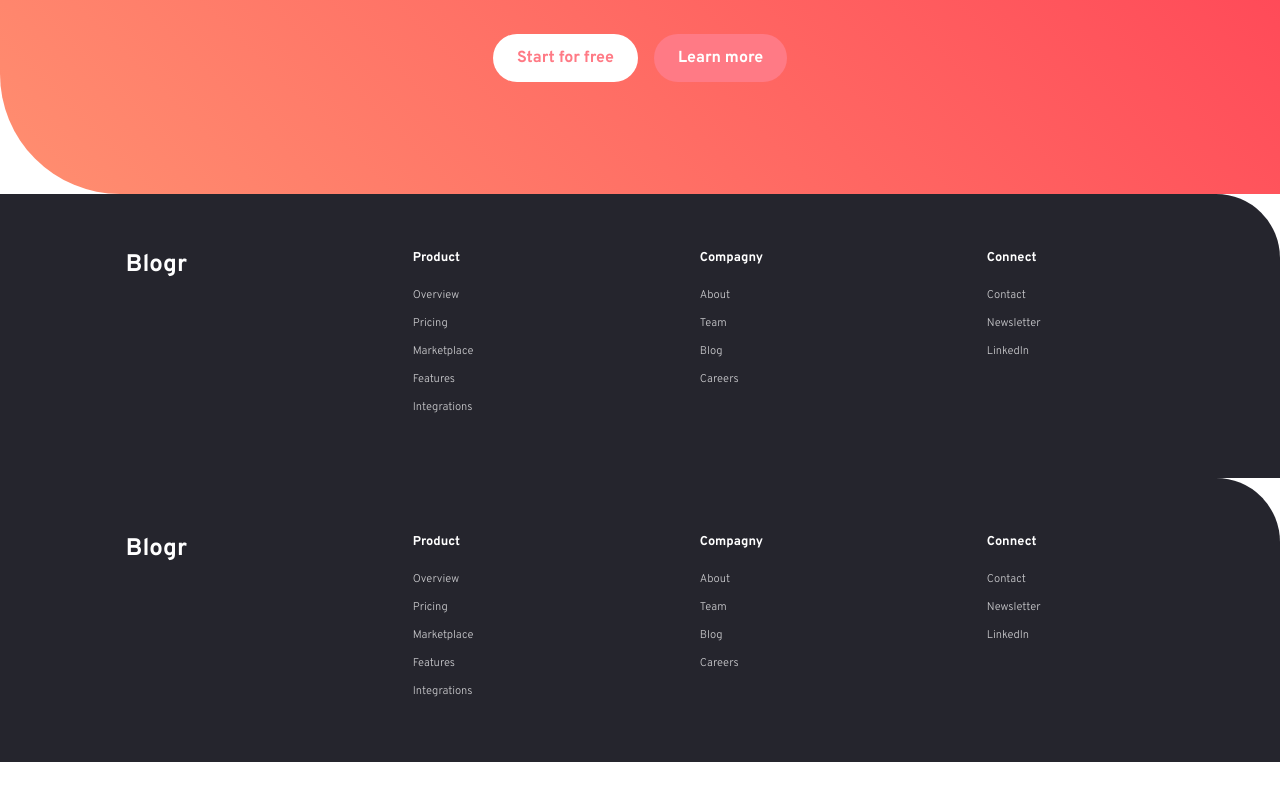
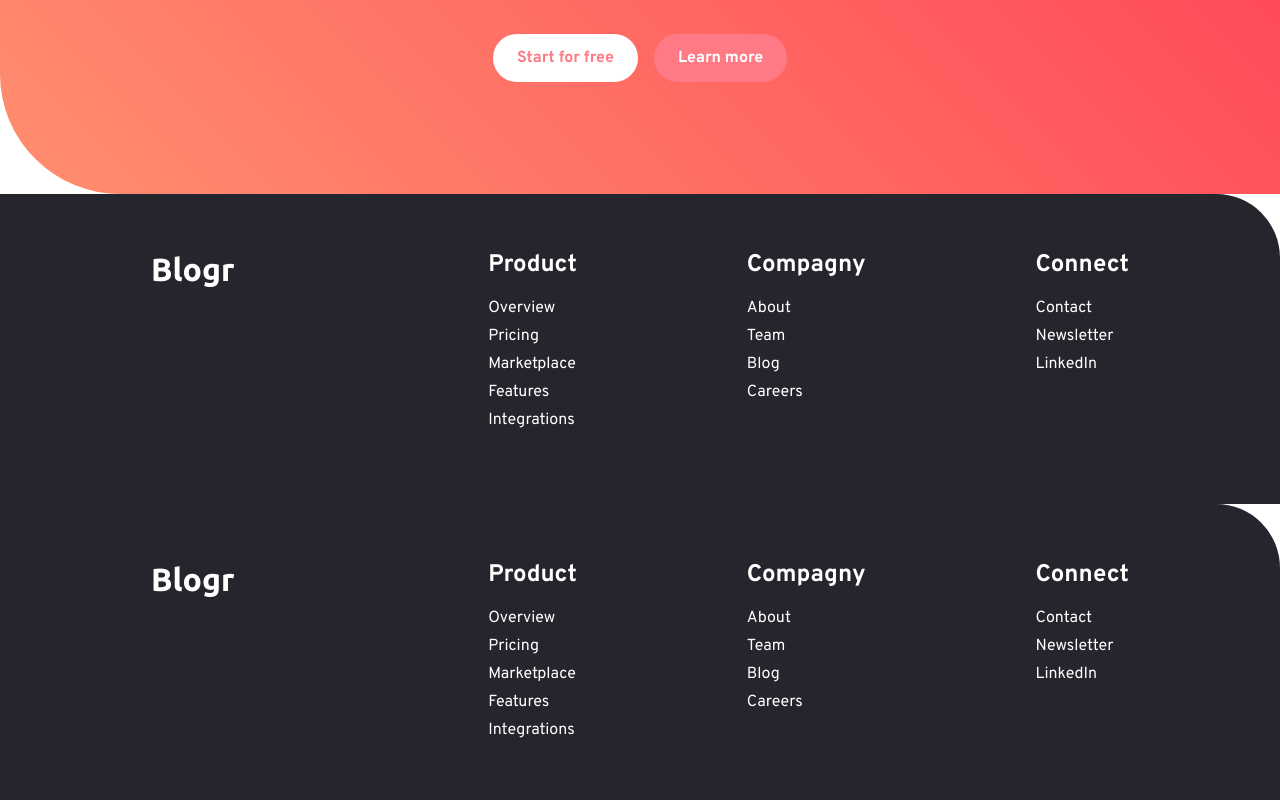
Before and after one commit to ThierryTouinPro/nextjs-starter-kit, a Next.js app in the folder with-docker-compose-app/next-app/: page /layout in a window 1280 px wide. Shown: the part 772-1572 px from the top of the page. Before the commit the page ends 1534 px from the top, so only its background shows below. Built offline with nearby package versions, Linux system fonts and the light colour scheme.

Commit message:
ZHA: Code Review and correction Sprint1 Footer

```diff
--- a/with-docker-compose-app/next-app/src/components/Footer/Footer.js
+++ b/with-docker-compose-app/next-app/src/components/Footer/Footer.js
@@ -7,19 +7,20 @@ function Footer() {
                 <div className='container p-2'>
                     <div className='row mt-5 mb-5'>
                         <div className='col-md-3 col-lg-2 col-xl-2 mx-auto'>
-                            <h4 class="fw-bold mb-4">Blogr</h4>
+                            <h2 class="fw-bold mb-4 text-white">Blogr</h2>
                         </div>
                         {mainMenus.map((footerMenu) => (
-                            <div className="col-md-3 col-lg-2 col-xl-2 mx-auto" key={footerMenu.groupTitle}>
-                                <h6 className='fw-bold mb-3'>
+                            <div className="col-auto mx-auto" key={footerMenu.groupTitle}>
+                                <h4 className='fw-bold mb-3 text-white'>
                                     {footerMenu.groupTitle}
-                                </h6>
-                                {footerMenu.subMenus.map((subMenu) => (
-                                    <p className='mb-1'>
-                                        <a href={`/${subMenu}`}>{subMenu}</a>
-                                    </p>
-                                ))}
-
+                                </h4>
+                                <ul className='list-unstyled text-white'>
+                                    {footerMenu.subMenus.map((subMenu) => (
+                                        <li className='mb-1' key={subMenu}>
+                                            <a href={`/${subMenu}`}>{subMenu}</a>
+                                        </li>
+                                    ))}
+                                </ul>
                             </div>
                         ))}
                     </div>
```
